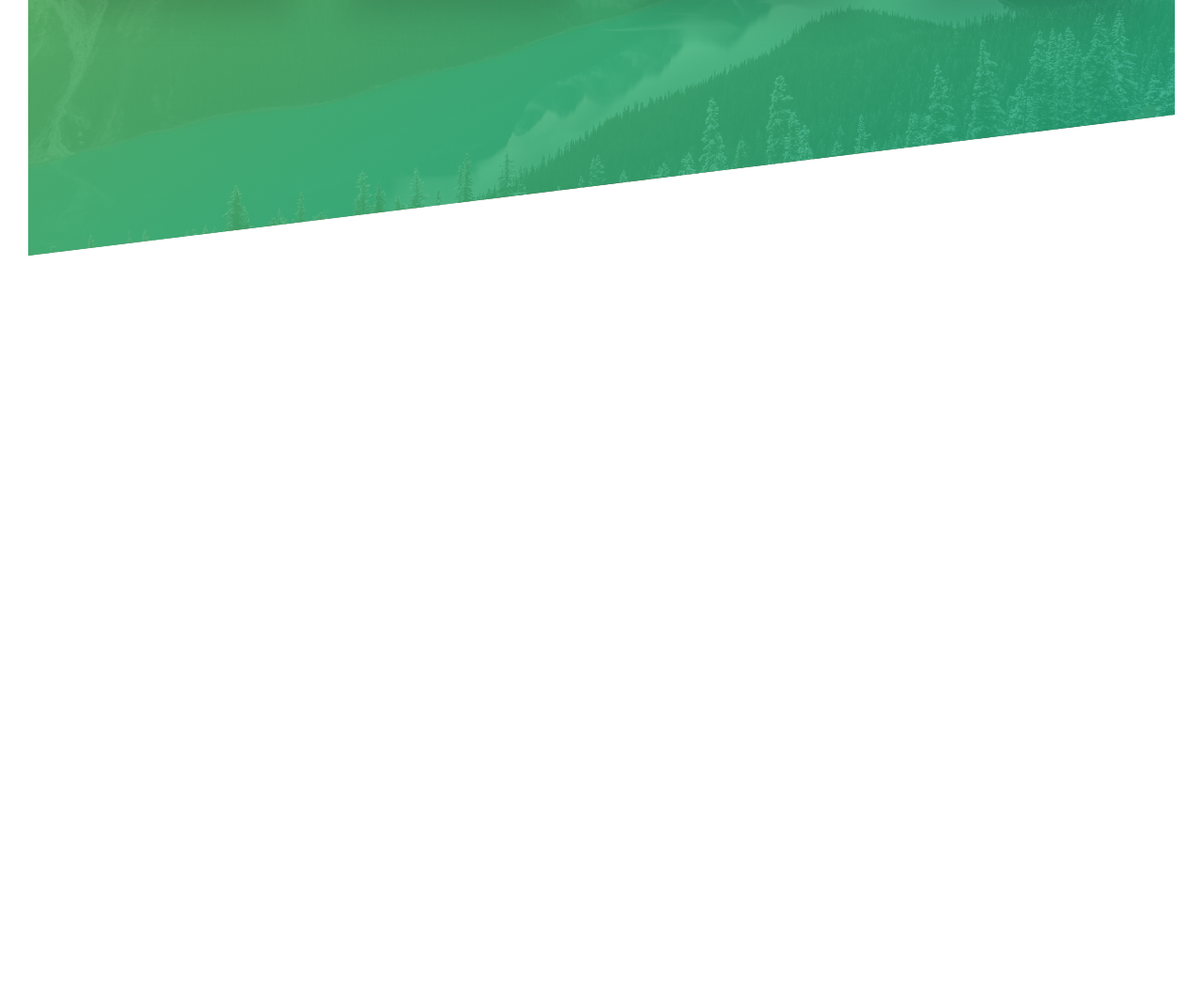
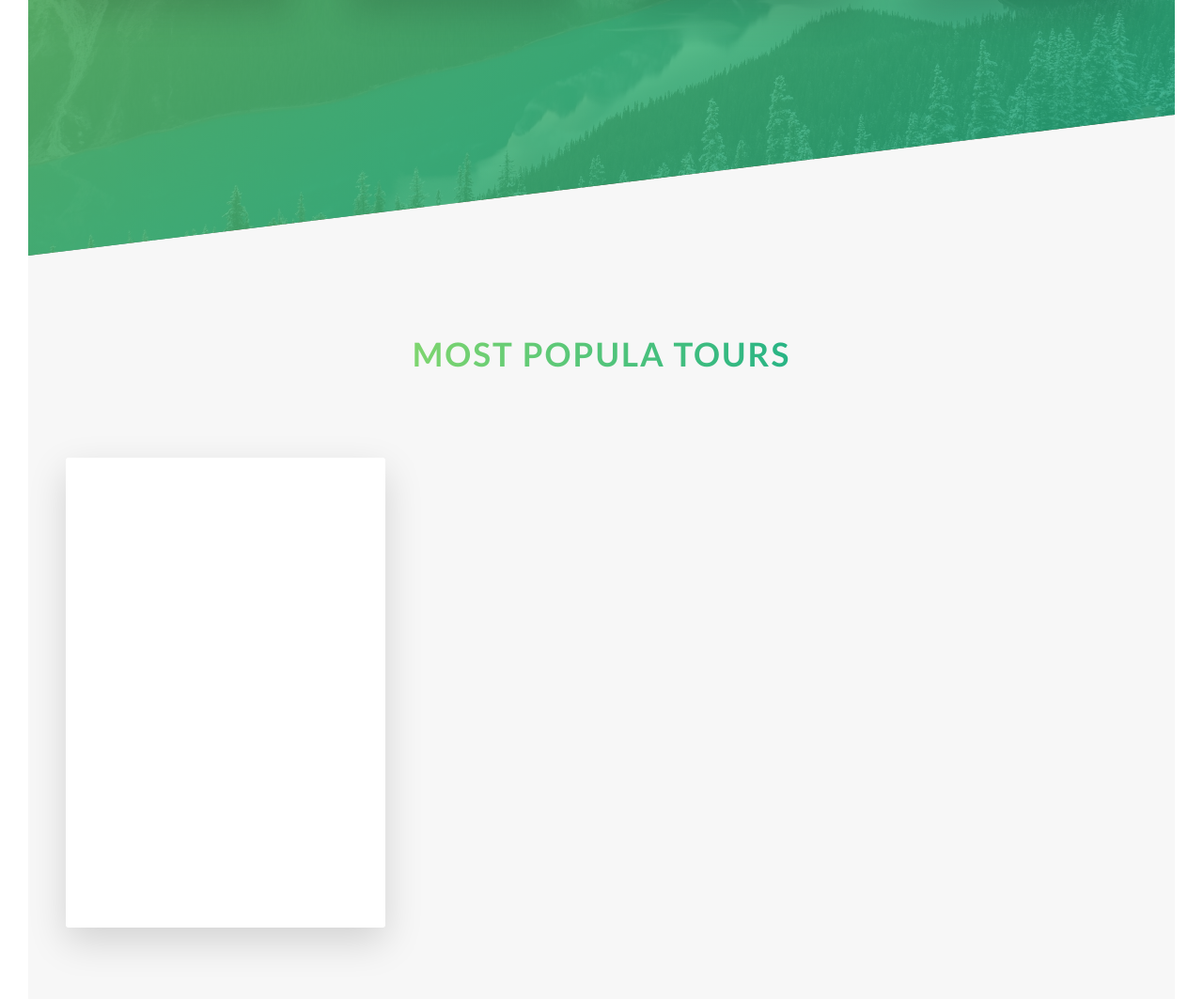
Before and after one commit to rafashiga/uc-advanced-sass-natours, a website: page index.html in a window 1280 px wide. Shown: the part 1937-3000 px from the top of the page at 94% size. Before the commit the page ends 2209 px from the top, so only its background shows below. Drawn offline with Linux system fonts and the light colour scheme.

Commit message:
add initial section tours

```diff
--- a/index.html
+++ b/index.html
@@ -118,6 +118,28 @@
         </div>
       </div>
     </section>
+    <section class="section-tours">
+      <div class="u-center-text u-margin-bottom-big">
+        <h2 class="heading-secondary">
+          Most popula tours
+        </h2>
+      </div>
+
+      <div class="row">
+        <div class="col-1-of-3">
+          <div class="card">
+            <div class="card__side card__side--front">front</div>
+            <div class="card__side card__side--back card__side--back-1">back</div>
+          </div>
+        </div>
+        <div class="col-1-of-3">
+
+        </div>
+        <div class="col-1-of-3">
+
+        </div>
+      </div>
+    </section>
   </main>
 
 </body>
--- a/sass/abstracts/_variables.scss
+++ b/sass/abstracts/_variables.scss
@@ -2,6 +2,12 @@
 $color-primary: #55c57a;
 $color-primary-light: #7ed56f;
 $color-primary-dark: #28b485;
+
+$color-secondary-light: #ffb900;
+$color-secondary-dark: #ff7730;
+
+$color-tertiary-light: #2998ff;
+$color-tertiary-dark: #5643fa;
 
 $color-grey-light-1: #f7f7f7;
 
--- /dev/null
+++ b/sass/components/_card.scss
@@ -0,0 +1,42 @@
+.card {
+  perspective: 150rem;
+  -moz-perspective: 150rem;
+  position: relative;
+  height: 50rem;
+
+  &__side {
+    background-color: orangered;
+    color: #fff;
+    font-size: 2rem;
+
+    height: 50rem;
+    transition: all 0.8s ease;
+    position: absolute;
+    top: 0;
+    left: 0;
+    width: 100%;
+    backface-visibility: hidden;
+    border-radius: 3px;
+    box-shadow: 0 1.5rem 4rem rgba($color-black, 0.15);
+
+    &--front {
+      background-color: $color-white;
+    }
+
+    &--back {
+      transform: rotateY(180deg);
+
+      &-1 {
+        background: linear-gradient(to right bottom, $color-secondary-light, $color-secondary-dark);
+      }
+    }
+  }
+
+  &:hover &__side--front {
+    transform: rotateY(180deg);
+  }
+
+  &:hover &__side--back {
+    transform: rotateY(0deg);
+  }
+}
--- a/sass/main.scss
+++ b/sass/main.scss
@@ -1,17 +1,18 @@
-@import "abstracts/functions";
-@import "abstracts/mixins";
-@import "abstracts/variables";
+@import 'abstracts/functions';
+@import 'abstracts/mixins';
+@import 'abstracts/variables';
 
-@import "base/base";
-@import "base/animations";
-@import "base/typography";
-@import "base/utilities";
+@import 'base/base';
+@import 'base/animations';
+@import 'base/typography';
+@import 'base/utilities';
 
-@import "components/button";
-@import "components/composition";
-@import "components/feature-box";
+@import 'components/button';
+@import 'components/composition';
+@import 'components/feature-box';
+@import 'components/card';
 
-@import "layout/grid";
-@import "layout/header";
+@import 'layout/grid';
+@import 'layout/header';
 
-@import "pages/home";
+@import 'pages/home';
--- a/sass/pages/_home.scss
+++ b/sass/pages/_home.scss
@@ -6,11 +6,7 @@
 
 .section-features {
   padding: 20rem 0;
-  background-image: linear-gradient(
-      to right bottom,
-      rgba($color-primary-light, 0.8),
-      rgba($color-primary-dark, 0.8)
-    ),
+  background-image: linear-gradient(to right bottom, rgba($color-primary-light, 0.8), rgba($color-primary-dark, 0.8)),
     url(../img/nat-4.jpg);
   background-size: cover;
   margin-top: -10rem;
@@ -21,3 +17,9 @@
     transform: skewY(7deg);
   }
 }
+
+.section-tours {
+  background-color: $color-grey-light-1;
+  padding: 25rem 0 50rem 0;
+  margin-top: -10rem;
+}
```
Also changed, not shown: css/style.css.
